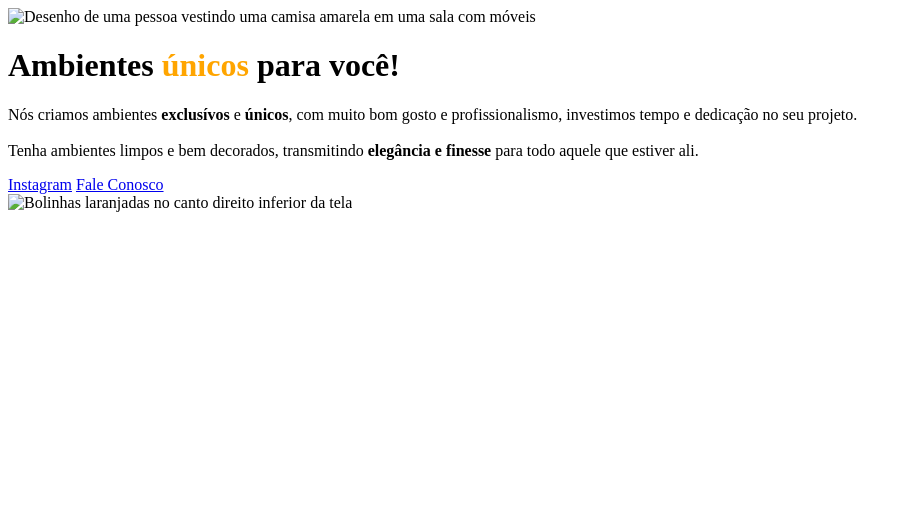
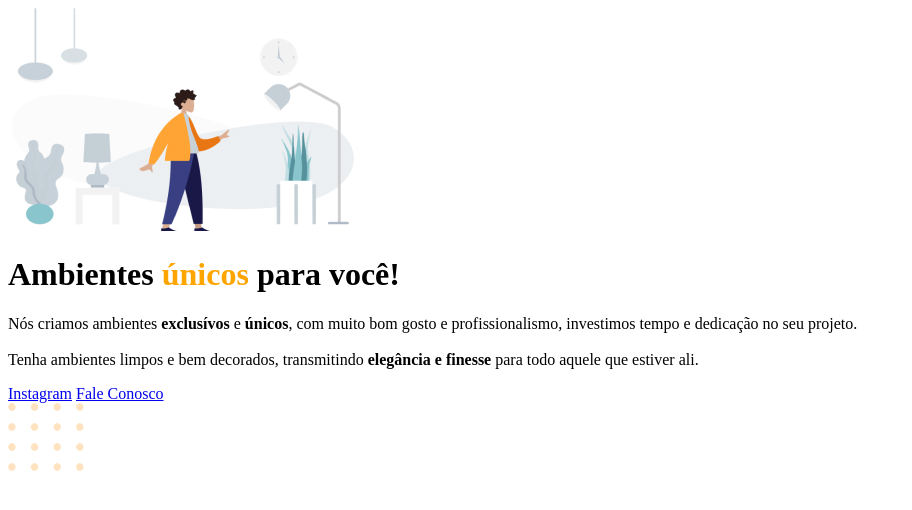
Before and after one commit to GabrielPHP91/projeto01, a plain HTML site: page index.html in a window 1280 px wide. Shown: the whole page, without its empty margins (0-912 px from the left). Drawn offline with Linux system fonts and the light colour scheme.

Commit message:
Update index.html

```diff
--- a/index.html
+++ b/index.html
@@ -9,13 +9,13 @@
     />
     <meta charset="UTF-8" />
     <meta name="viewport" content="width=device-width, initial-scale=1.0" />
-    <link rel="stylesheet" href="/Módulo 2/Projeto 01/style.css" />
+    <link rel="stylesheet" href="Projeto 01/style.css" />
     <title>Móveis Costomizados</title>
   </head>
   <body>
     <div id="hero">
       <img
-        src="/Módulo 2/Projeto 01/Images/image 1.jpg"
+        src="Images/image 1.jpg"
         alt="Desenho de uma pessoa vestindo uma camisa amarela em uma sala com móveis"
       />
       <h1>Ambientes <span style="color: orange">únicos</span> para você!</h1>
@@ -40,7 +40,7 @@
 
     <img
       id="balls"
-      src="/Módulo 2/Projeto 01/Images/balls-decoration.svg"
+      src="Images/balls-decoration.svg"
       alt="Bolinhas laranjadas no canto direito inferior da tela"
     />
   </body>
```
